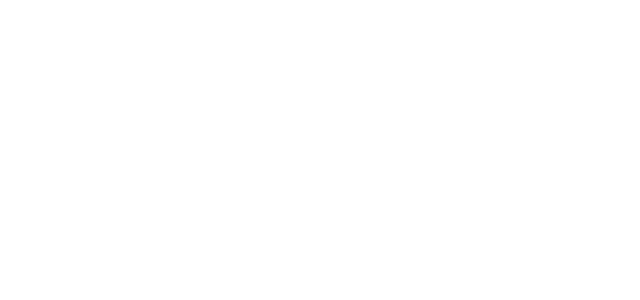
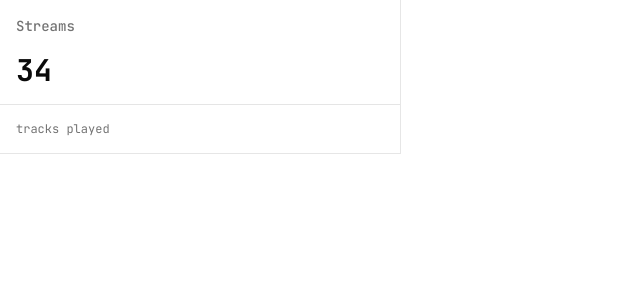
Before and after one commit to taddmtii/Soundprint, a Next.js app: page /dashboard in a window 1280 px wide. Shown: the top 300 px of the page, without its empty margins (0-640 px from the left). Built offline with nearby package versions, Linux system fonts and the light colour scheme.

Commit message:
Created baseline StatDisplayCard

```diff
--- a/app/components/LoginButton.tsx
+++ b/app/components/LoginButton.tsx
@@ -1,4 +1,6 @@
 'use client'
+
+import { Button } from "@/components/ui/button";
 
 const CLIENT_ID = process.env.NEXT_PUBLIC_SPOTIFY_CLIENT_ID;
 const REDIRECT_URI = "http://127.0.0.1:3000/api/auth/callback"
@@ -51,6 +53,10 @@ export default function LoginButton() {
     window.location.href = authUrl.toString();
   };
 
-  return <button onClick={handleLogin}>Login with Spotify</button>
+  return (
+    <Button onClick={handleLogin} variant={"outline"} className="cursor-pointer">
+      Login with Spotify
+    </Button>
+  )
 
 }
--- /dev/null
+++ b/app/components/StatDisplayCard.tsx
@@ -0,0 +1,35 @@
+import {
+  Card,
+  CardAction,
+  CardContent,
+  CardDescription,
+  CardFooter,
+  CardHeader,
+  CardTitle,
+} from "@/components/ui/card"
+
+interface StatDisplayCard {
+  title: string,
+  content: string,
+  footer: string,
+  iconPath: string
+}
+
+export default function StatDisplayCard({
+  title, content, footer, iconPath
+}: StatDisplayCard) {
+  return (
+    <Card className="w-100">
+      <CardHeader className="text-muted-foreground">
+        <CardTitle>{title}</CardTitle>
+      </CardHeader>
+      <CardContent className="text-3xl font-bold">
+        <p>{content}</p>
+      </CardContent>
+      <CardFooter className="text-muted-foreground text-xs">
+        <p>{footer}</p>
+      </CardFooter>
+    </Card>
+  )
+
+}
--- a/app/dashboard/page.tsx
+++ b/app/dashboard/page.tsx
@@ -1,17 +1,11 @@
-import {
-  Card,
-  CardAction,
-  CardContent,
-  CardDescription,
-  CardFooter,
-  CardHeader,
-  CardTitle,
-} from "@/components/ui/card"
+import StatDisplayCard from "../components/StatDisplayCard";
 
 export default function Dashboard() {
   return (
     <>
-
-</>
+      <div className="flex">
+        <StatDisplayCard title="Streams" content="34" footer="tracks played" iconPath="..." />
+      </div>
+    </>
   )
 }
```
